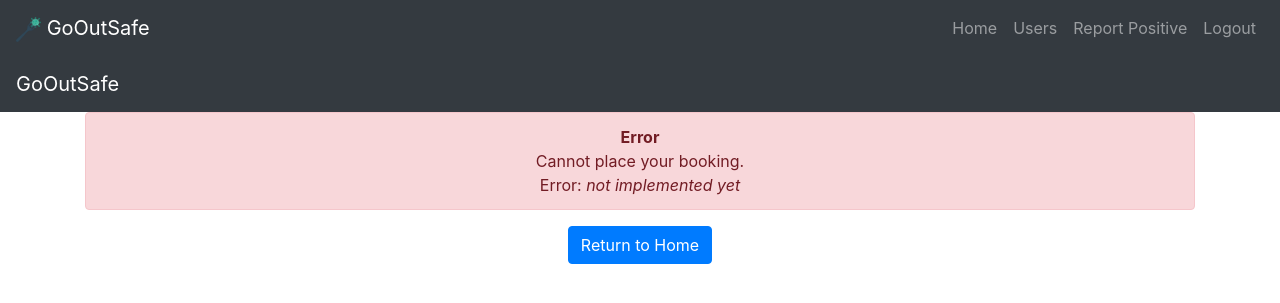
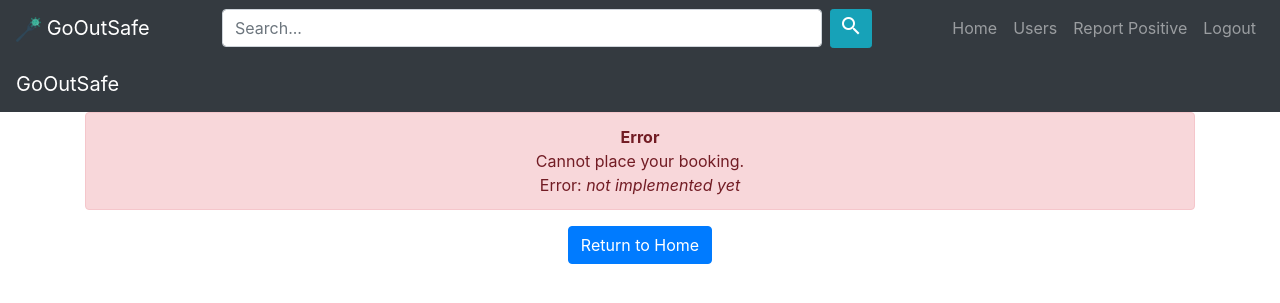
Before and after one commit to GreyTeam2020/GoOutSafe_Primer2020, a Flask app: page /book in a window 1280 px wide. Shown: the top 303 px of the page. Run offline with Flask 2, Linux system fonts and the light colour scheme; a user stored in the database is signed in; some libraries are stand-ins or nearby versions.

Commit message:
new signin/signup buttons if anonymous new search bar site-wide

```diff
--- a/monolith/templates/index.html
+++ b/monolith/templates/index.html
@@ -7,11 +7,6 @@
             {% if current_user.is_authenticated %}
                 <p class="lead"> Hi {{ current_user.firstname }}! <a href="/logout">Logout</a> </p>
                 <p class="mt-3 lead"> Do you have a restaurant? <a href="/create_restaurant">Register it</a></p>
-            {% else %}
-                <p>
-                 Hi Anonymous, <a href="/login">Log in</a><br><br>
-                 Don't you have an account? <a href="/create_user">Sign up</a><br>
-                </p>
             {% endif %}
                 <h2 class="mt-5 lead">Restaurants</h2>
                 <div class="row lead d-flex justify-content-center">
--- a/monolith/templates/navbar.html
+++ b/monolith/templates/navbar.html
@@ -1,15 +1,26 @@
  <nav class="navbar navbar-expand-md navbar-dark bg-dark">
 
     <div class="mx-auto order-0">
-        <a class="navbar-brand mx-auto" href="#">
+        <a class="navbar-brand mx-auto" href="/">
             <img src="{{ url_for('static',filename='images/logo.png') }}" height="25px"/>&nbsp;GoOutSafe
         </a>
         <button class="navbar-toggler" type="button" data-toggle="collapse" data-target=".dual-collapse2">
             <span class="navbar-toggler-icon"></span>
         </button>
     </div>
-    <div class="navbar-collapse collapse w-100 order-3 dual-collapse2">
-        <ul class="navbar-nav ml-auto">
+
+    <div class="navbar-collapse collapse order-3 dual-collapse2">
+    <ul class="navbar-nav mr-auto ml-auto">
+            <li class="nav-item">
+                <div class="justify-content-md-center">
+                    <form class="form-inline my-2 my-lg-0 my-lg-0">
+                        <input class="form-control mr-sm-2" type="text" placeholder="Search..." aria-label="Search" style="width: 600px;">
+                        <button class="btn btn-info btn-sm" type="submit"><span class="material-icons">search</span></button>
+                    </form>
+                </div>
+            </li>
+        </ul>
+        <ul class="nav navbar-nav navbar-right">
             {% if session['ROLE'] == 'CUSTOMER' %}
                 {% include 'navbar/customer.html' %}
             {% elif session['ROLE'] == 'OPERATOR' %}
@@ -26,6 +37,13 @@
                 <li class="nav-item">
                     <a class="nav-link" href="/logout">Logout</a>
                 </li>
+            {% else %}
+                <li class="nav-item">
+                    <a class="nav-link" href="/login"><button class="btn btn-success">Sign In</button></a>
+                </li>
+                <li class="nav-item">
+                    <a class="nav-link" href="/create_user"><button class="btn btn-light">Sign Up</button></a>
+                </li>
             {% endif %}
         </ul>
     </div>
```
